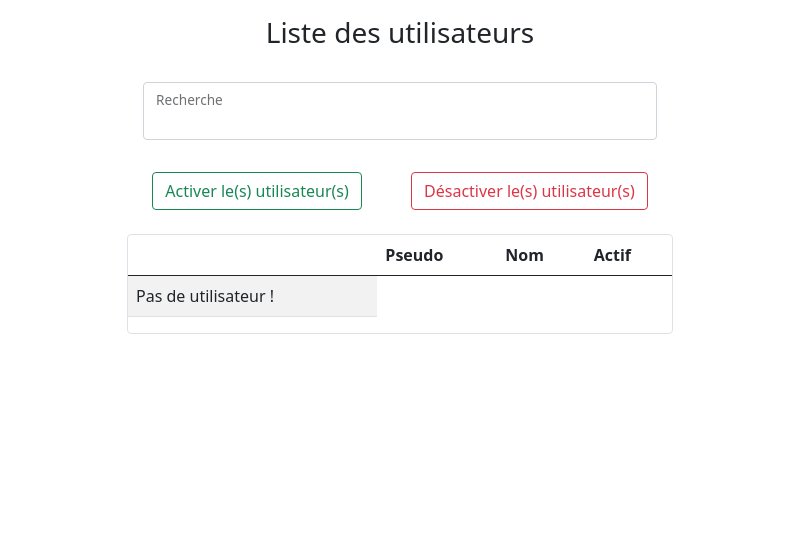
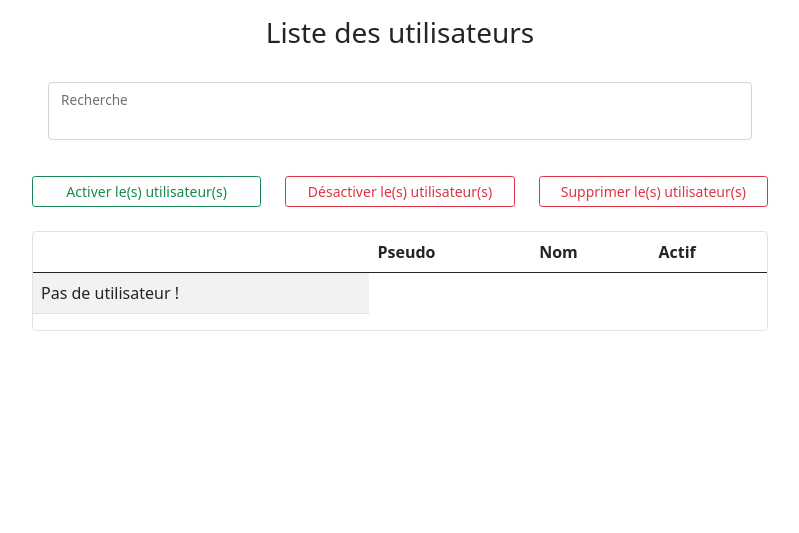
Before and after one commit to Bleiz-Digenvez/Sorti_Eni_Project, a Symfony app: template templates/participant/liste.html.twig in a window 1280 px wide. Shown: the part 62-595 px from the top of the page, without its empty margins (240-1039 px from the left). Run offline with Twig, Linux system fonts and the light colour scheme; the template is opened without the code that fills it, so the values that code supplies are empty; some libraries are stand-ins or nearby versions.

Commit message:
ajout supprimer un utilisateur

```diff
--- a/src/Repository/ParticipantRepository.php
+++ b/src/Repository/ParticipantRepository.php
@@ -18,6 +18,7 @@ use Symfony\Component\Security\Core\User\UserInterface;
  * @method Participant|null findOneBy(array $criteria, array $orderBy = null)
  * @method Participant[]    findAll()
  * @method Participant[]    findBy(array $criteria, array $orderBy = null, $limit = null, $offset = null)
+ * @method null loadUserByIdentifier(string $identifier)
  */
 class ParticipantRepository extends ServiceEntityRepository implements PasswordUpgraderInterface, UserLoaderInterface
 {
@@ -106,4 +107,9 @@ class ParticipantRepository extends ServiceEntityRepository implements PasswordU
             ->setParameter('query', $pseudoOrMail)
             ->getOneOrNullResult();
     }
+
+    public function __call($name, $arguments)
+    {
+        // TODO: Implement @method null loadUserByIdentifier(string $identifier)
+    }
 }
--- a/templates/participant/liste.html.twig
+++ b/templates/participant/liste.html.twig
@@ -3,7 +3,7 @@
 {% block body %}
 <div class="container">
     <div class="row justify-content-center mt-3">
-        <div class="col-lg-6">
+        <div class="col-lg-8 col-md-10">
             <h3 class="text-center mb-3">Liste des utilisateurs</h3>
 
             <div class="p-3 mb-3">
@@ -13,12 +13,37 @@
                 </div>
             </div>
 
-            <div class="row justify-content-evenly">
-                <div class="col-auto">
-                    <button type="button" class="btn btn-outline-success" onclick="estActif(true)">Activer le(s) utilisateur(s)</button>
+            <div class="row justify-content-center">
+                <div class="col-10 col-md-4 mt-1 d-grid gap-2 col-6 mx-auto">
+                    <button type="button" class="btn btn-sm btn-outline-success" onclick="estActif(true)">Activer le(s) utilisateur(s)</button>
                 </div>
-                <div class="col-auto">
-                    <button type="button" class="btn btn-outline-danger" onclick="estActif(false)">Désactiver le(s) utilisateur(s)</button>
+                <div class="col-10 col-md-4 mt-1 d-grid gap-2 col-6 mx-auto">
+                    <button type="button" class="btn btn-sm btn-outline-danger" onclick="estActif(false)">Désactiver le(s) utilisateur(s)</button>
+                </div>
+                <div class="col-10 col-md-4 mt-1 d-grid gap-2 col-6 mx-auto">
+                    <!-- Btn avec modal-->
+                    <button type="button" class="btn btn-sm btn-outline-danger" data-bs-toggle="modal" data-bs-target="#staticBackdrop">
+                        Supprimer le(s) utilisateur(s)
+                    </button>
+                </div>
+            </div>
+
+            <!-- Modal -->
+            <div class="modal fade" id="staticBackdrop" data-bs-backdrop="static" data-bs-keyboard="false" tabindex="-1" aria-labelledby="staticBackdropLabel" aria-hidden="true">
+                <div class="modal-dialog modal-dialog-centered">
+                    <div class="modal-content">
+                        <div class="modal-header">
+                            <h5 class="modal-title" id="staticBackdropLabel">Attention</h5>
+                            <button type="button" class="btn-close" data-bs-dismiss="modal" aria-label="Close"></button>
+                        </div>
+                        <div class="modal-body">
+                            Voulez vous vraiment supprimer le(s) utilisateur(s) sélectionné(s) ?
+                        </div>
+                        <div class="modal-footer">
+                            <button type="button" class="btn btn-secondary" data-bs-dismiss="modal">Annuler</button>
+                            <button type="button" class="btn btn-primary" onclick="supprimer()">Valider</button>
+                        </div>
+                    </div>
                 </div>
             </div>
 
@@ -89,6 +114,19 @@
                 location.reload();
         });
     }
+
+    //Supprimer les participants en BDD
+    function supprimer() {
+        let utilisateursASupprimer = this.selectionUtilisateur();
+        console.log(utilisateursASupprimer)
+        axios.get("{{ path('participant_supprimer') }}", {
+            params: {"utilisateursASupprimer": utilisateursASupprimer}
+        })
+            .then(function () {
+                location.reload();
+        });
+
+    }
 </script>
 {% endblock %}
 
```
Also changed, not shown: src/Controller/ParticipantController.php (+29 -0 lines).
